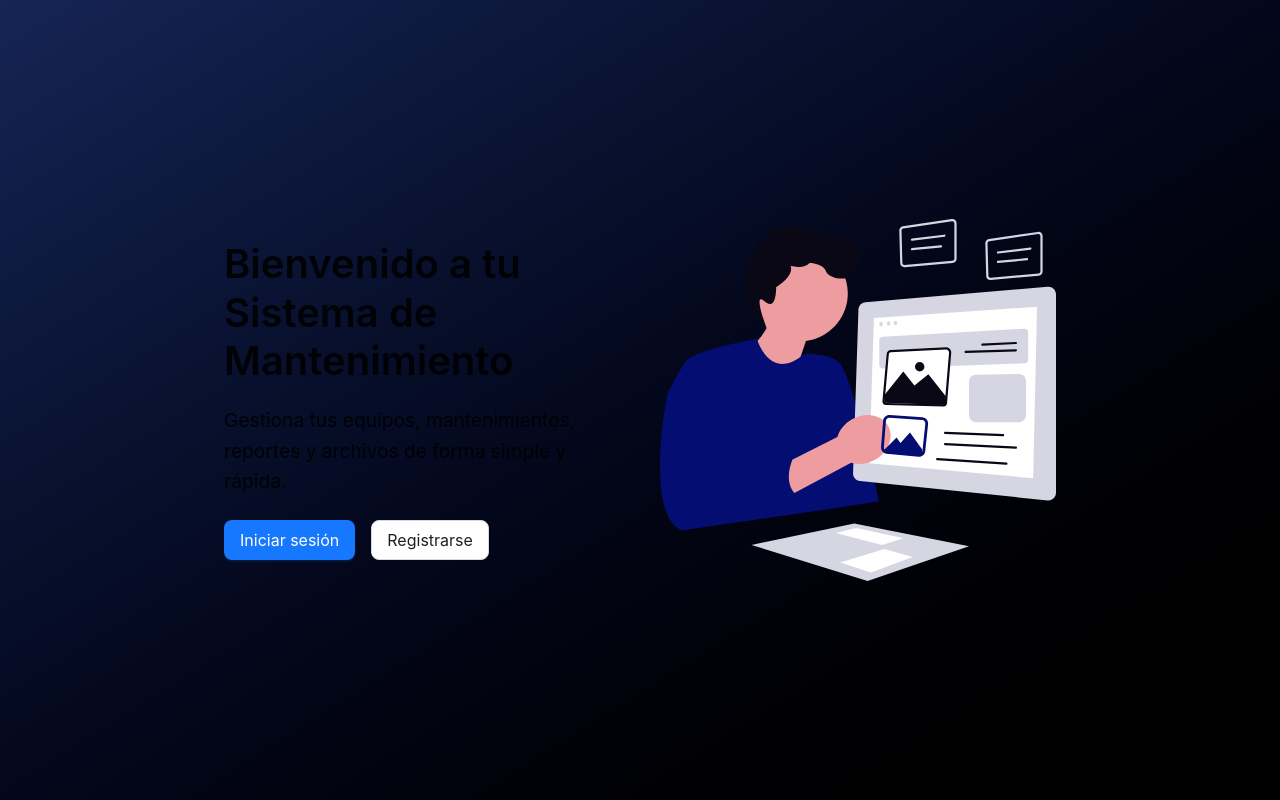
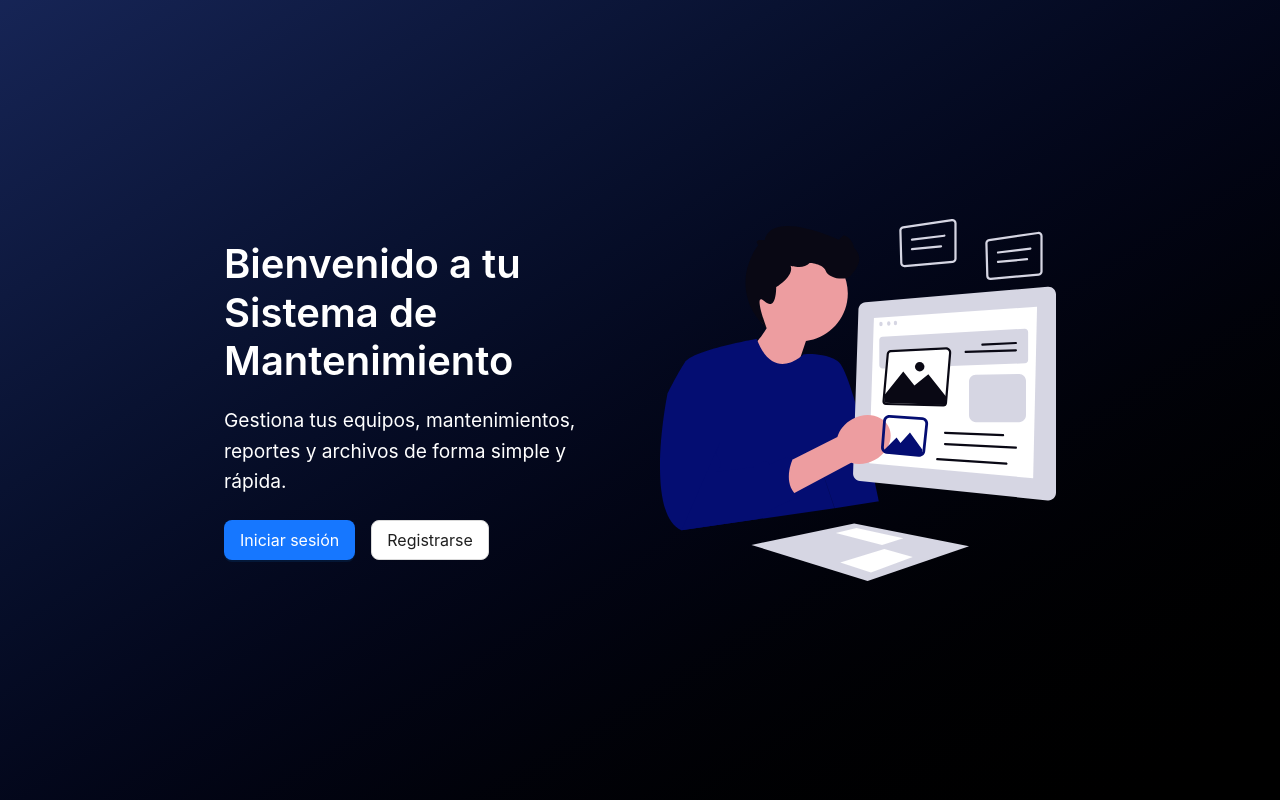
Before and after one commit to Ricardoc2903/dashboard.full, a Next.js app in the folder frontend/my-app/: page / in a window 1280 px wide. Built offline with nearby package versions, Linux system fonts and the light colour scheme.

Commit message:
cambios en la pagina principal

```diff
--- a/frontend/my-app/src/app/page.tsx
+++ b/frontend/my-app/src/app/page.tsx
@@ -14,10 +14,10 @@ export default function HomePage() {
       <div className="max-w-4xl w-full px-8 py-12 flex flex-col md:flex-row items-center justify-between gap-10">
         {/* Texto de bienvenida */}
         <div className="flex-1">
-          <Title level={1} style={{ fontSize: "2.5rem" }}>
+          <Title level={1} style={{ fontSize: "2.5rem", color: "white"}}>
             Bienvenido a tu Sistema de Mantenimiento
           </Title>
-          <Paragraph style={{ fontSize: "1.2rem", marginTop: "1rem" }}>
+          <Paragraph style={{ fontSize: "1.2rem", marginTop: "1rem", color: "white" }}>
             Gestiona tus equipos, mantenimientos, reportes y archivos de forma simple y rápida.
           </Paragraph>
 
```
